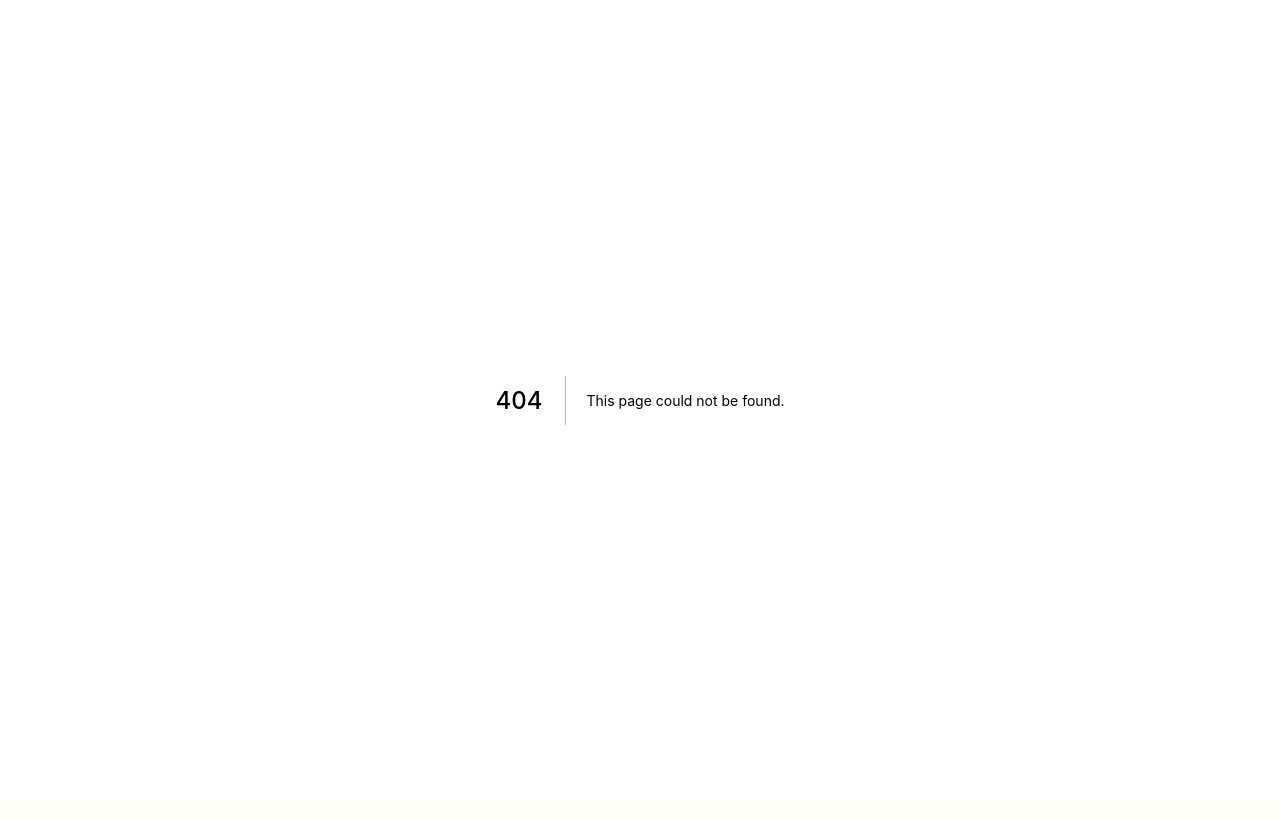
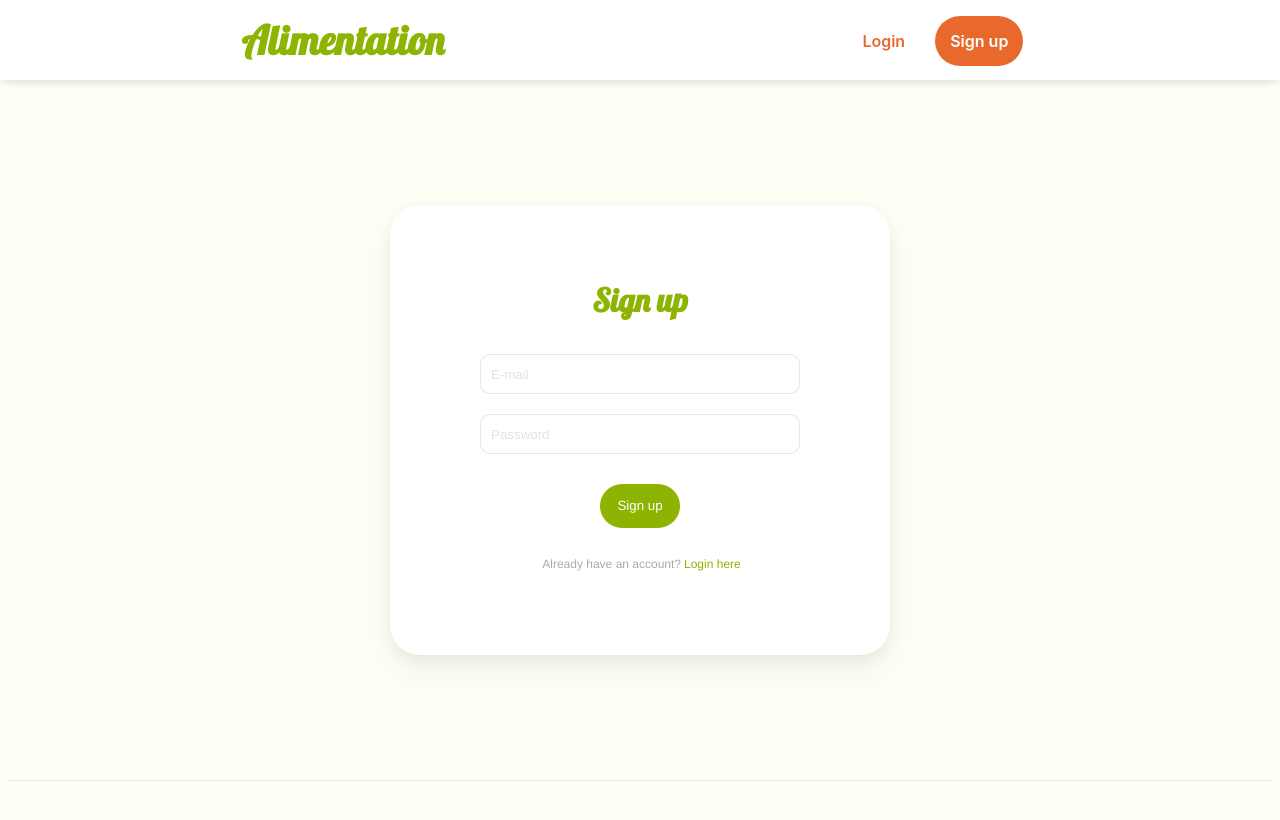
Before and after one commit to garlicgarrison/alimentation, a Next.js app: page /signup in a window 1280 px wide. Before the commit this address had no page. Shown: the top 820 px of the page. Built offline with nearby package versions, Linux system fonts and the light colour scheme.

Commit message:
dynamic form error handling

```diff
--- /dev/null
+++ b/pages/signup.tsx
@@ -0,0 +1,80 @@
+import Head from 'next/head'
+import styles from '../styles/Login.module.scss'
+import React, { useEffect, useState, useRef } from 'react'
+import firebase from '../firebase/config'
+import "firebase/firestore"
+import Link  from 'next/link';
+
+import Layout from '../components/layouts/Layout'
+
+
+const re = /^(([^<>()[\]\\.,;:\s@\"]+(\.[^<>()[\]\\.,;:\s@\"]+)*)|(\".+\"))@((\[[0-9]{1,3}\.[0-9]{1,3}\.[0-9]{1,3}\.[0-9]{1,3}\])|(([a-zA-Z\-0-9]+\.)+[a-zA-Z]{2,}))$/;
+
+export default function Signup() {
+
+    const formRef = useRef(null);
+    const [loginError, setLoginError] = useState(null);
+    const [usernameError, setUsernameError] = useState(null);
+    const [passwordError, setPasswordError] = useState(null);
+
+    const formHandler = (event) => {
+        const { name, value } = event.target;
+
+        switch (name) {
+          case "username":
+            setUsernameError(re.test(value) ? "" : "Email is not valid");
+            break;
+          case "password":
+            setPasswordError(value.length < 6 ? "Password must be at least 6 characters" : "");
+            break;
+          default:
+            break;
+        }
+      };
+
+
+  return (
+    <div className={styles.container}>
+      <Head>
+        <title>Sign up</title>
+        <link rel="icon" href="/favicon.ico" />
+      </Head>
+
+      <main className={styles.main}>
+        <div className={styles.input_container}>
+          <h1>Sign up</h1>
+
+          <div className={styles.input_area}>
+              <form ref = {formRef}>
+                <span className = {styles.error_message}>{usernameError}</span>
+                <input className={styles.field_input} placeholder="E-mail" name = "username" onChange={formHandler}/>
+                <span className = {styles.error_message}>{passwordError}</span>
+                <input className={styles.field_input} placeholder="Password" name = "password" type = "password" onChange={formHandler}/>
+                <button className={styles.login_button}>
+                <p>Sign up</p>
+                </button>
+              </form>
+          </div>
+
+          <div className={styles.login_issue}>
+            <div className={styles.issues}>
+              <p>Already have an account?</p>
+              <div className={styles.issue_link}>
+                <Link href={{pathname: "/login"}}>Login here</Link>
+              </div>
+
+            </div>
+
+          </div>
+        </div>
+      </main>
+
+
+      <footer className={styles.footer}>
+
+      </footer>
+    </div>
+  )
+}
+
+Signup.getLayout = page => <Layout>{page}</Layout>
--- a/styles/Login.module.scss
+++ b/styles/Login.module.scss
@@ -169,3 +169,8 @@
     border-bottom: 1px solid;
   }
 }
+
+.error_message
+{
+  color: red;
+}
--- a/tsconfig.json
+++ b/tsconfig.json
@@ -23,6 +23,7 @@
     "**/*.ts",
     "**/*.tsx"
   ],
+
   "exclude": [
     "node_modules"
   ]
```
Also changed, not shown: pages/login.tsx (+33 -7 lines).
